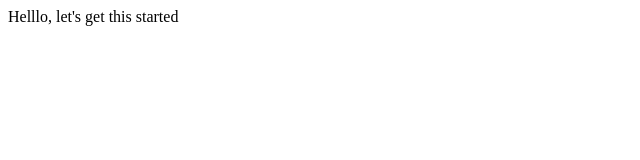
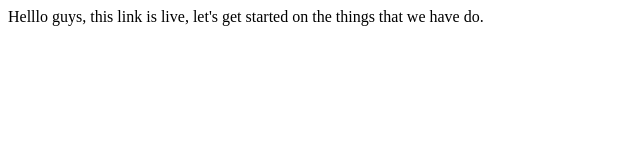
Before and after one commit to adityaKushwaha/sbbirthday, a plain HTML site: page index.html in a window 1280 px wide. Shown: the whole page, without its empty margins (0-640 px from the left). Drawn offline with Linux system fonts and the light colour scheme.

Commit message:
index update

```diff
--- a/index.html
+++ b/index.html
@@ -1,3 +1,3 @@
 <html>
-Helllo, let's get this started
+Helllo guys, this link is live, let's get started on the things that we have do.
 </html>
```
